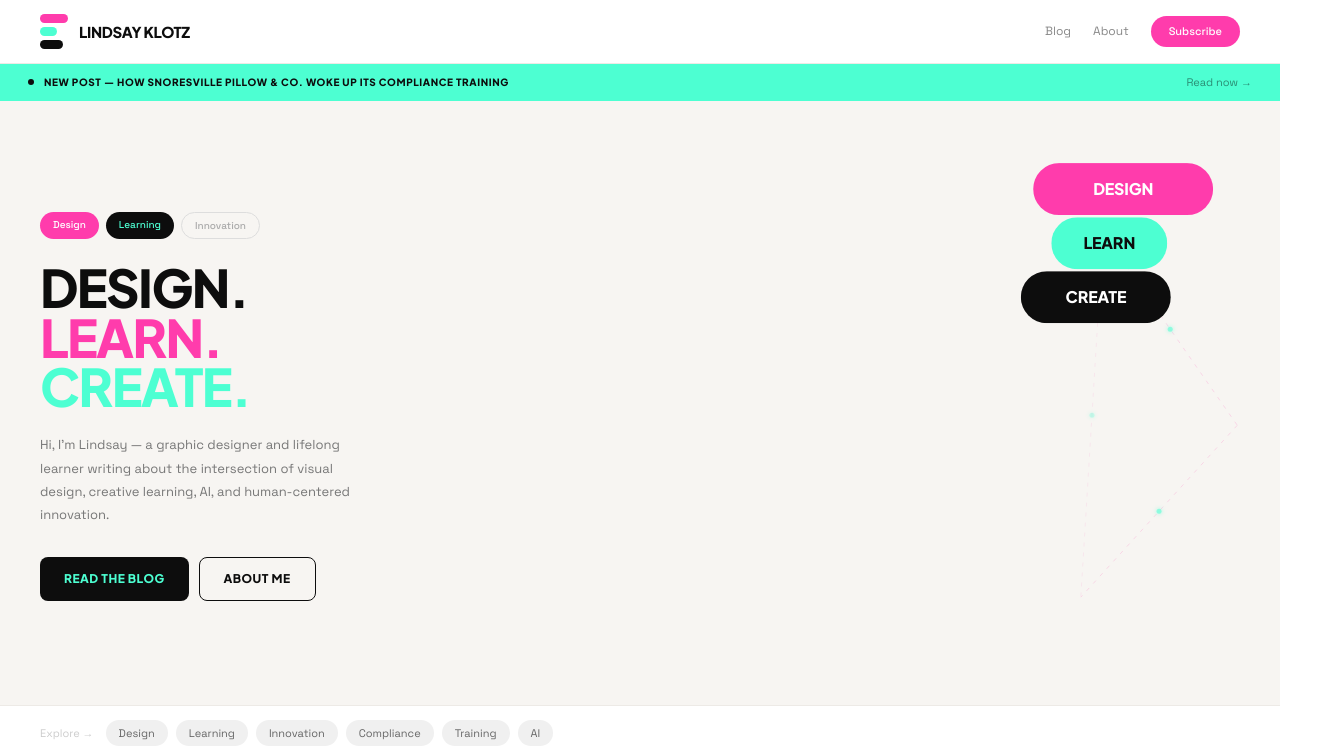
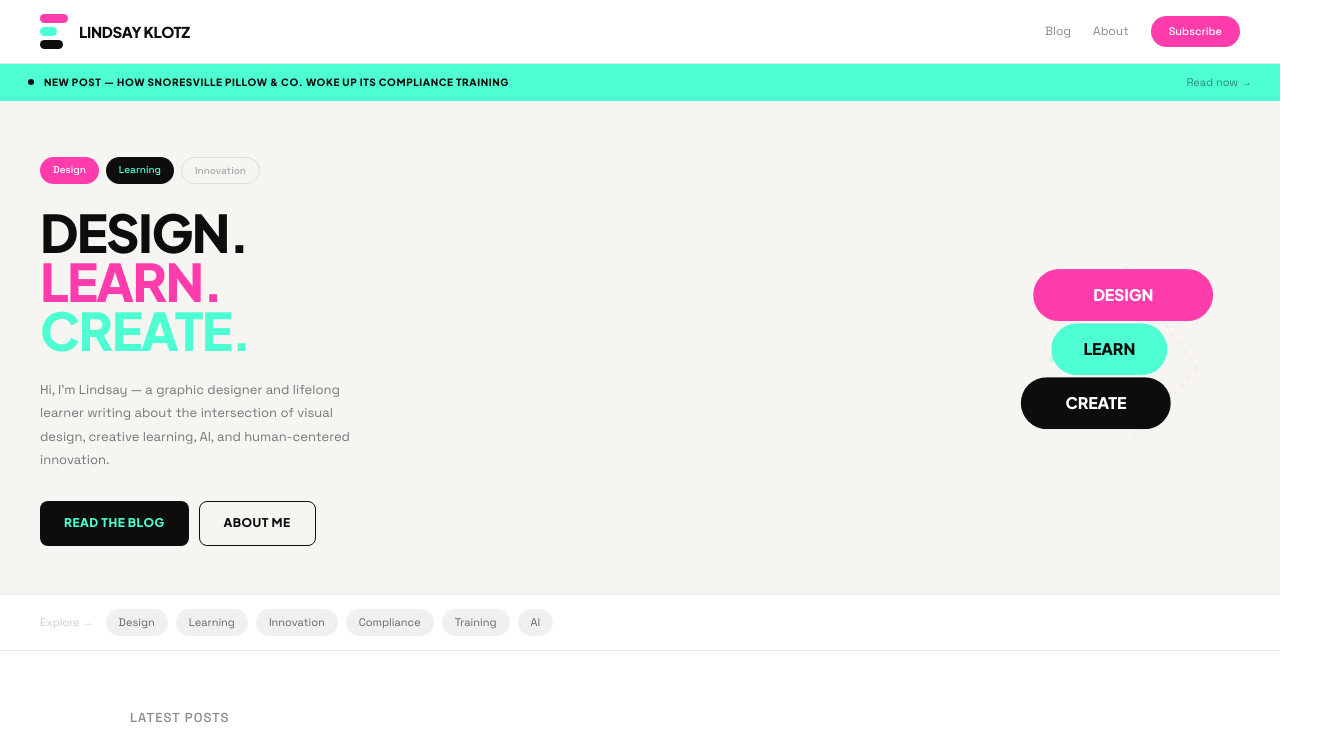
Before and after one commit to RootlessHandmade/lindsayklotz, a Next.js app: page / in a window 1280 px wide. Shown: the top 747 px of the page, 1320 px wide, since content can reach past the window. Built offline with nearby package versions, Linux system fonts and the light colour scheme.

Commit message:
triangle constellation - lines behind pills, no overlap

```diff
--- a/app/page.module.css
+++ b/app/page.module.css
@@ -76,8 +76,6 @@
   flex-direction: column;
   gap: 10px;
   align-items: flex-start;
-  min-height: 500px;
-  min-width: 300px;
 }
 
 .pillLg {
```
